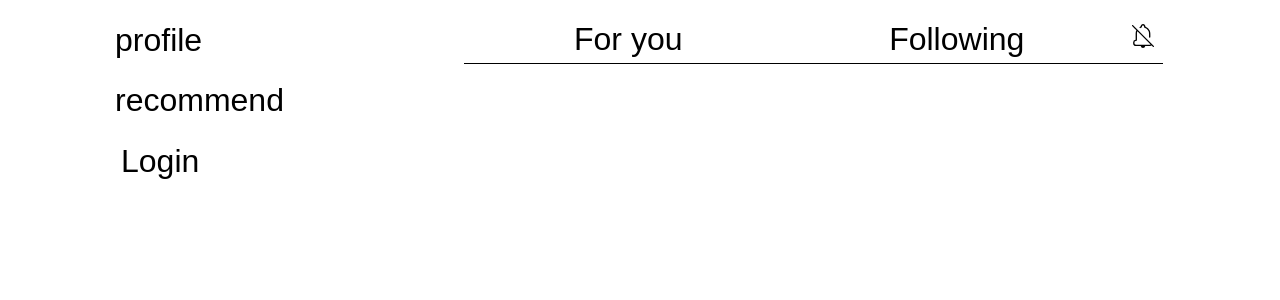
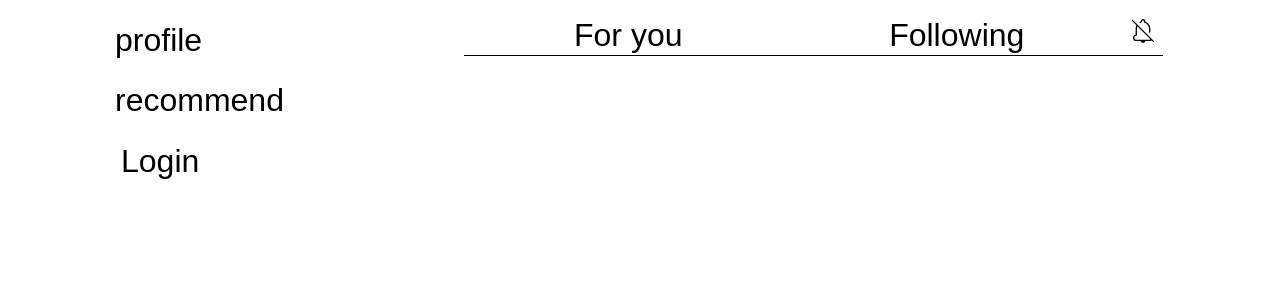
Before and after one commit to ft-matcha/matcha, a React app in the folder front/: page / in a window 1280 px wide. Shown: the top 300 px of the page. Built offline with nearby package versions, Linux system fonts and the light colour scheme.

Commit message:
Fix: alarm style changed

```diff
--- a/front/src/App.tsx
+++ b/front/src/App.tsx
@@ -1,7 +1,5 @@
-import React, { useEffect } from 'react';
 import { Outlet } from 'react-router-dom';
 import styled from 'styled-components';
-import { ModalContext } from '@/provider/ModalProvider';
 
 const Container = styled.div`
   min-height: 100%;
@@ -14,8 +12,6 @@ const Container = styled.div`
 `;
 
 function App() {
-  const { modalProp } = React.useContext(ModalContext);
-
   return (
     <>
       <Container>
--- a/front/src/components/ui/DropDown.tsx
+++ b/front/src/components/ui/DropDown.tsx
@@ -1,54 +1,70 @@
-import { useRef, useState } from 'react';
+import { cloneElement, useEffect, useRef, useState } from 'react';
 import styled from 'styled-components';
 
+const DetailStyle = styled.details`
+  width: 100%;
+  height: 100%;
+  position: relative;
+`;
+
+const SummaryStyle = styled.summary`
+  display: flex;
+  z-index: 1000;
+  height: 100%;
+  max-height: 100%;
+  margin: 0;
+  padding: auto;
+  font-size: 0px;
+  margin: 0 auto;
+  ::marker {
+    font-size: 0px;
+  }
+  svg {
+    font-size: 32px;
+  }
+  div::-webkit-details-marker {
+    content: '';
+    list-style: none;
+    display: none;
+  }
+`;
+
 const DetailDropDownStyle = styled.div`
+  z-index: 1000;
   position: absolute;
   display: flex;
   top: 78px;
   right: 3px;
   width: 400px;
   min-height: 150px;
-  border: 1px solid;
-  z-index: 1000;
+  border: 1px solid ${({ theme }) => theme.color};
+  color: ${({ theme }) => theme.color};
+  background: ${({ theme }) => theme.background};
   @media screen and max-width: 768px {
     width: 268px;
   }
 `;
 
-const DetailStyle = styled.details`
-  position: relative;
-  summary::-webkit-details-marker {
-    font-size: 0px;
-  }
-  ${DetailDropDownStyle} {
-    z-index: 1000;
-    background: rgba(255, 255, 255, 255);
-    border: 1px solid black;
-    color: black;
-    &:hover {
-      display: flex;
-      border: 1px solid black;
-      color: black;
-    }
-    li {
-      font-size: 16px;
-      gap: 3px;
-    }
-  }
-`;
+const DropDownButton = ({
+  openElement,
+  closeElement,
+}: {
+  openElement: React.ReactNode;
+  closeElement: React.ReactNode;
+}) => {
+  const [open, setOpen] = useState(false);
 
-const SummaryStyle = styled.summary`
-  ::marker {
-    font-size: 0px;
-  }
-  ::-webkit-details-marker {
-    font-size: 0px;
-  }
-  list-style: none;
-  &:hover {
-    cursor: pointer;
-  }
-`;
+  return (
+    <SummaryStyle
+      onClick={() => {
+        console.log('switch');
+        setOpen((prev) => !prev);
+      }}
+    >
+      {open ? openElement : closeElement}
+    </SummaryStyle>
+  );
+};
 
 const DropDown = ({
   openElement,
@@ -60,13 +76,10 @@ const DropDown = ({
   children: React.ReactNode;
 }) => {
   const ref = useRef<HTMLDetailsElement>(null);
-  const [open, setOpen] = useState(false);
 
   return (
-    <DetailStyle {...ref}>
-      <SummaryStyle onClick={() => setOpen((prev) => !prev)}>
-        {open ? openElement : closeElement}
-      </SummaryStyle>
+    <DetailStyle ref={ref}>
+      <DropDownButton openElement={openElement} closeElement={closeElement} />
       <DetailDropDownStyle>{children}</DetailDropDownStyle>
     </DetailStyle>
   );
--- a/front/src/index.tsx
+++ b/front/src/index.tsx
@@ -28,7 +28,6 @@ html {
   height: 100%;
   width: 100%;
   overflow-y: scroll;
-  overscroll-behavior: none;
 }
 body{
   line-height: 1;
--- a/front/src/page/Main.tsx
+++ b/front/src/page/Main.tsx
@@ -16,7 +16,13 @@ const Main = () => {
   return (
     <Layout>
       <Nav gridArea="nav">
-        <NavItem to="profile" className={({ isActive }) => (isActive ? 'actived' : 'pending')}>
+        <NavItem
+          to="profile"
+          className={({ isActive }) => {
+            console.log(isActive);
+            return isActive ? 'actived' : 'pending';
+          }}
+        >
           profile
         </NavItem>
         <NavItem to="recommend" className={({ isActive }) => (isActive ? 'actived' : 'pending')}>
--- a/front/src/page/Post.tsx
+++ b/front/src/page/Post.tsx
@@ -27,11 +27,10 @@ const PostContainer = styled.section<{ gridArea?: string }>`
 
 const PostTabContainer = styled.div`
   display: grid;
-
   position: sticky;
   top: 0;
-  height: 50px;
-  line-height: 50px;
+  height: 42px;
+  line-height: 42px;
   opacity: 1;
   border-bottom: 1px solid;
   margin: -1px 0 0 -1px;
```
